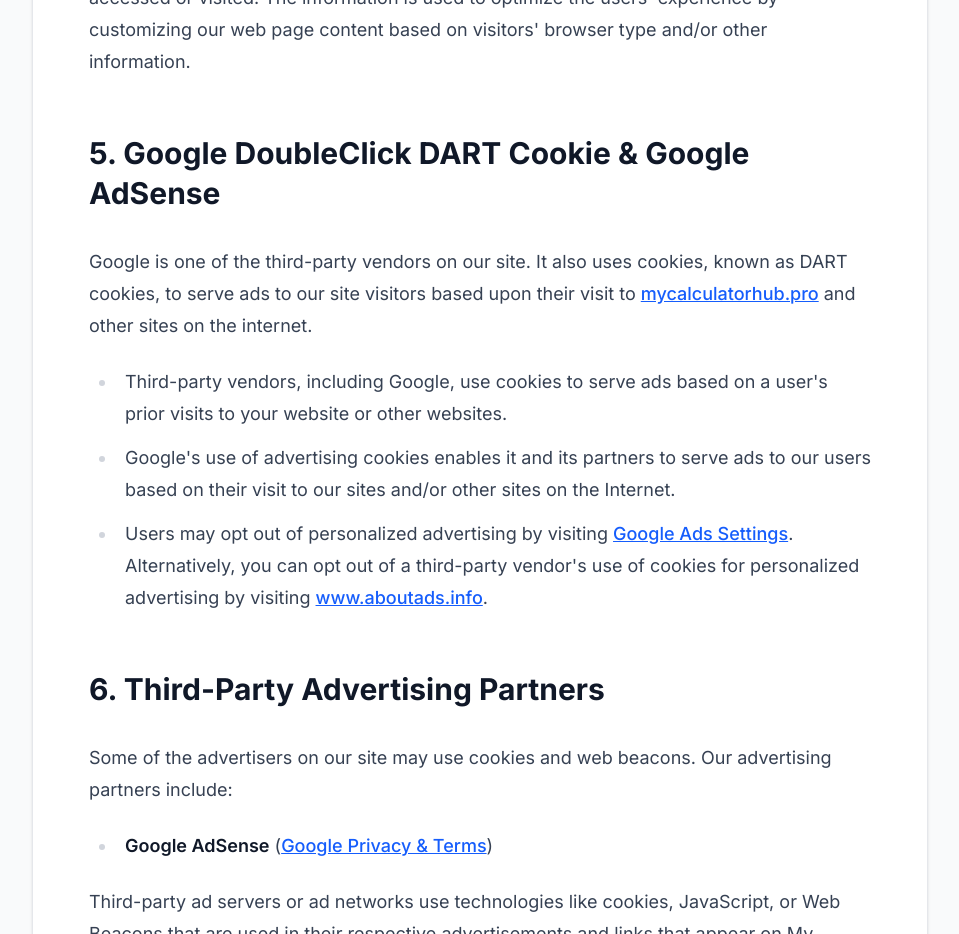
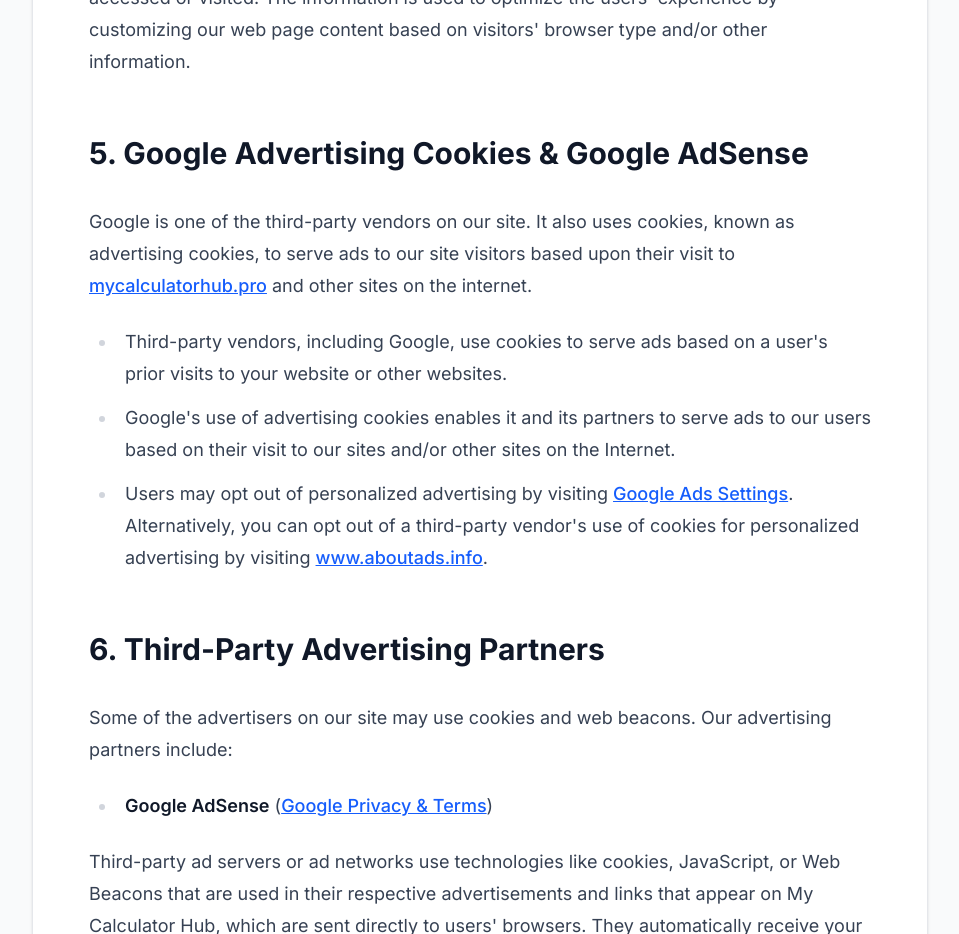
Before and after one commit to asbusiness276-cyber/my-calculator-hub, a Next.js app: page /privacy-policy in a window 1280 px wide. Shown: the part 1540-2474 px from the top of the page, without its empty margins (160-1119 px from the left). Built offline with nearby package versions, Linux system fonts and the light colour scheme.

Commit message:
fix: update legacy DART cookie wording to advertising cookies

```diff
--- a/src/app/privacy-policy/page.tsx
+++ b/src/app/privacy-policy/page.tsx
@@ -60,9 +60,9 @@ export default function PrivacyPolicy() {
             Like any other website, My Calculator Hub uses "cookies". These cookies are used to store information including visitors' preferences, and the pages on the website that the visitor accessed or visited. The information is used to optimize the users' experience by customizing our web page content based on visitors' browser type and/or other information.
           </p>
 
-          <h2>5. Google DoubleClick DART Cookie & Google AdSense</h2>
+          <h2>5. Google Advertising Cookies & Google AdSense</h2>
           <p>
-            Google is one of the third-party vendors on our site. It also uses cookies, known as DART cookies, to serve ads to our site visitors based upon their visit to <Link href="/">mycalculatorhub.pro</Link> and other sites on the internet.
+            Google is one of the third-party vendors on our site. It also uses cookies, known as advertising cookies, to serve ads to our site visitors based upon their visit to <Link href="/">mycalculatorhub.pro</Link> and other sites on the internet.
           </p>
           <ul>
             <li>
```
